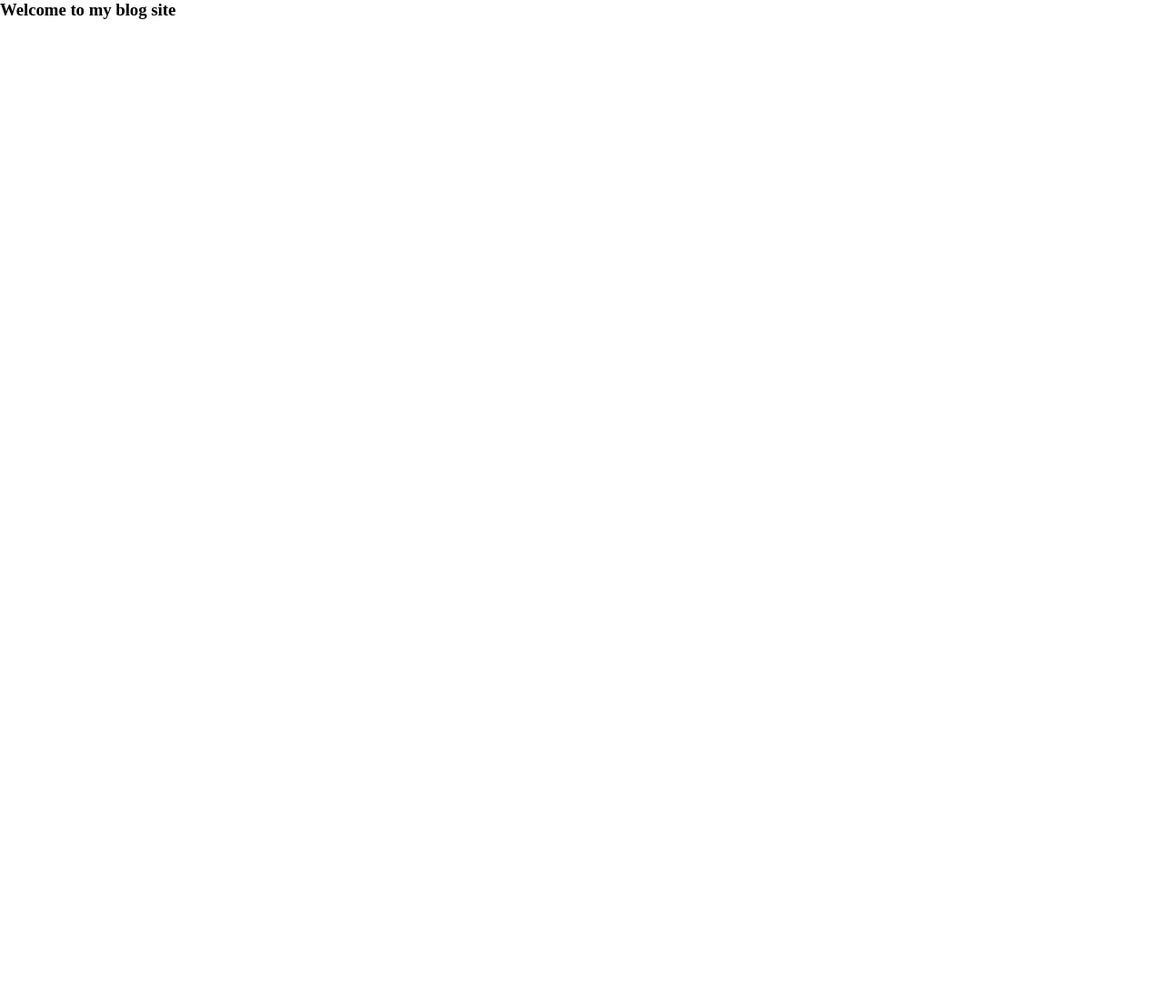
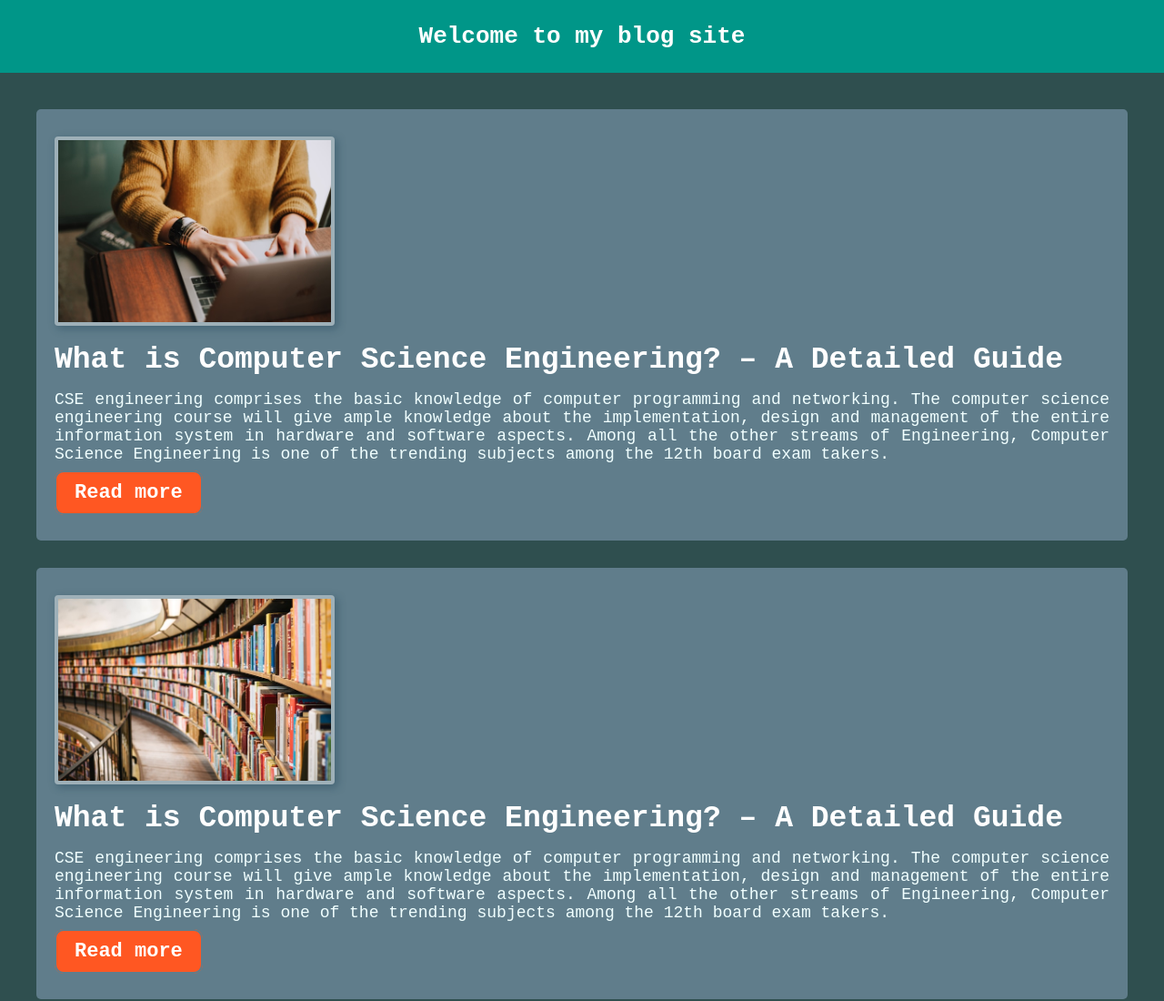
Before and after one commit to smsiam76/sm-blog-site, a plain HTML site: page index.html in a window 1280 px wide. Shown: the top 1100 px of the page at 91% size. Before the commit the page ends 800 px from the top, so only its background shows below. Drawn offline with Linux system fonts and the light colour scheme.

Commit message:
Added some blog to my website

```diff
--- a/index.html
+++ b/index.html
@@ -10,8 +10,42 @@
 	<!-- Practise season Module 1,2,3 -->
 	<header class="head-section">
 		<div>
-			<h3>Welcome to my blog site</h3>
+			<h1>Welcome to my blog site</h1>
 		</div>
 	</header>
+	<section class="blog-parent">
+		<div class="blog-content">
+			<div class="blog">
+				<div class="blog-title">
+					<img src="images/1.jpg" alt="blog 1">
+					<h3>What is Computer Science Engineering? – A Detailed Guide</h3>
+				</div>
+				<div class="blog-text">
+					<p>CSE engineering comprises the basic knowledge of computer programming and networking. The computer science engineering course will give ample knowledge about the implementation, design and management of the entire information system in hardware and software aspects. Among all the other streams of Engineering, Computer Science Engineering is one of the trending subjects among the 12th board exam takers.</p>
+					<a href="#">Read more</a>
+				</div>
+			</div>
+			<div class="blog">
+				<div class="blog-title">
+					<img src="images/2.jpg" alt="blog 2">
+					<h3>What is Computer Science Engineering? – A Detailed Guide</h3>
+				</div>
+				<div class="blog-text">
+					<p>CSE engineering comprises the basic knowledge of computer programming and networking. The computer science engineering course will give ample knowledge about the implementation, design and management of the entire information system in hardware and software aspects. Among all the other streams of Engineering, Computer Science Engineering is one of the trending subjects among the 12th board exam takers.</p>
+					<a href="#">Read more</a>
+				</div>
+			</div>
+			<div class="blog">
+				<div class="blog-title">
+					<img src="images/3.jpg" alt="blog 3">
+					<h3>What is Computer Science Engineering? – A Detailed Guide</h3>
+				</div>
+				<div class="blog-text">
+					<p>CSE engineering comprises the basic knowledge of computer programming and networking. The computer science engineering course will give ample knowledge about the implementation, design and management of the entire information system in hardware and software aspects. Among all the other streams of Engineering, Computer Science Engineering is one of the trending subjects among the 12th board exam takers.</p>
+					<a href="#">Read more</a>
+				</div>
+			</div>
+		</div>
+	</section>
 </body>
 </html>
--- a/styles/style.css
+++ b/styles/style.css
@@ -2,3 +2,68 @@
 	margin: 0;
 	padding: 0;
 }
+.head-section{
+
+}
+.head-section h1 {
+    background-color: #009688;
+    color: #fff;
+    padding: 25px 0;
+    text-align: center;
+    font-family: monospace;
+}
+.blog-parent {
+    background: darkslategray;
+}
+.blog-content{
+	padding: 40px 0;
+	width: 1200px;
+    margin: 0 auto;
+}
+.blog{
+	background-color: #607d8b;
+	padding: 20px 20px 40px;
+	color: #fff;
+	font-family: monospace;
+	margin-bottom: 30px;
+	border-radius: 5px;
+}
+.blog:hover{
+	box-shadow: 10px 7px 17px #80a1b1;
+}
+.blog-title {
+	margin: 10px 0;
+}
+
+.blog-title h3 {
+    font-size: 33px;
+    margin: 15px 0;
+}
+.blog-title img{
+	width: 300px;
+	border: 4px solid #ffffff63;
+	border-radius: 4px;
+	box-shadow: 3px 3px 8px 1px #173f5257;
+}
+.blog-text p{
+	text-align: justify;
+	font-size: 18px;
+	margin-bottom: 20px;
+	color:azure;
+}
+.blog-text a {
+	font-size: 22px;
+	border: 2px solid #607d8b;
+	text-decoration: none;
+	color: #fff;
+	background: #ff5722;
+	padding: 10px 20px;
+	border-radius: 10px;
+	font-weight: 700;
+}
+.blog-text a:hover{
+	background-color: #607d8b;
+	color: #ff5722;
+	border: 3px solid #ff5722;
+	box-shadow: 2px 2px 12px 1px #ff5722;
+}
```
